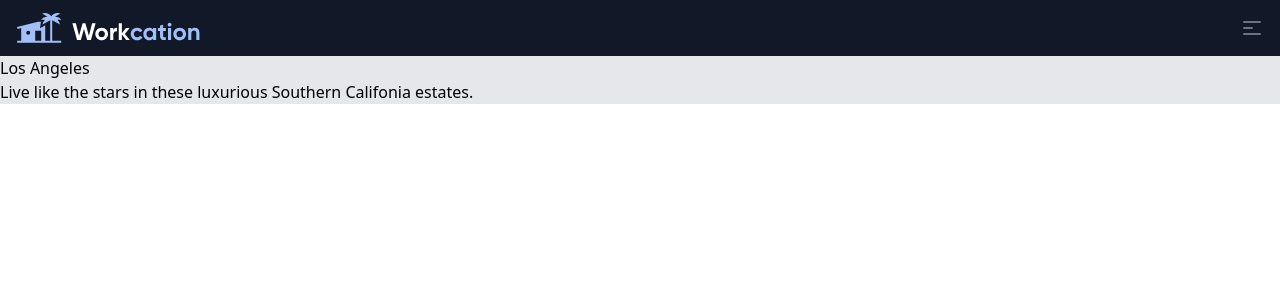
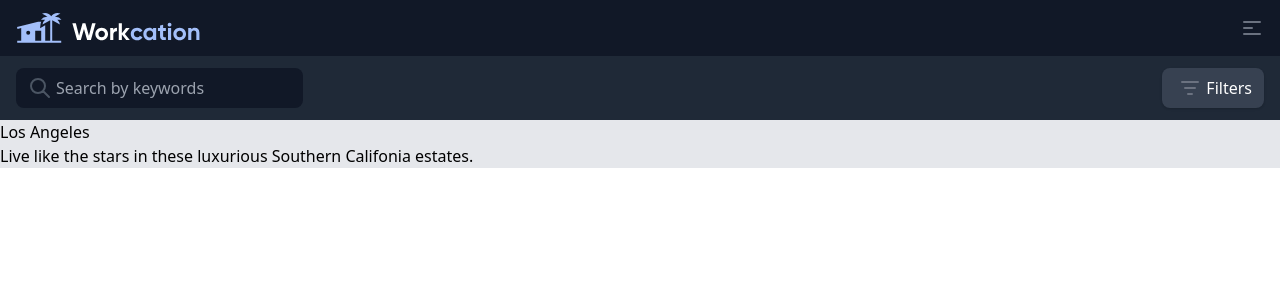
Before and after one commit to acatzk/workcation, a Vue app: page / in a window 1280 px wide. Shown: the top 300 px of the page. Built offline with nearby package versions, Linux system fonts and the light colour scheme.

Commit message:
Section design done

```diff
--- a/src/App.vue
+++ b/src/App.vue
@@ -31,8 +31,34 @@
         </svg>
       </button>
     </header>
-    <section>
-
+    <section class="flex justify-between bg-gray-800 px-4 py-3">
+      <div class="relative">
+        <div class="absolute inset-y-0 left-0 flex items-center pl-3">
+          <svg class="w-6 h-6 text-gray-600"
+               stroke="currentColor"
+               xmlns:xlink="http://www.w3.org/1999/xlink"
+               xmlns="http://www.w3.org/2000/svg"
+               viewBox="0 0 24 24"
+               preserveAspectRatio="xMidYMid meet"
+               fill="none">
+            <path xmlns="http://www.w3.org/2000/svg"
+                  stroke-linecap="round"
+                  stroke-linejoin="round"
+                  stroke-width="2"
+                  d="M21 21l-6-6m2-5a7 7 0 11-14 0 7 7 0 0114 0z">
+            </path>
+          </svg>
+        </div>
+        <input placeholder="Search by keywords" class="rounded-lg bg-gray-900 text-white py-2 pl-10 pr-4 focus:outline-none focus:shadow-lg focus:text-gray-900 focus:bg-white">
+      </div>
+      <button class="inline-flex items-center hover:bg-gray-600 pl-4 pr-3 focus:outline-none focus:shadow-outline rounded-lg bg-gray-700 shadow">
+        <svg class="h-6 w-6 fill-current text-gray-500"
+              viewBox="0 0 24 24"
+              xmlns="http://www.w3.org/2000/svg">
+          <path d="M3 6a1 1 0 0 1 1-1h16a1 1 0 1 1 0 2H4a1 1 0 0 1-1-1zm3 6a1 1 0 0 1 1-1h10a1 1 0 1 1 0 2H7a1 1 0 0 1-1-1zm4 5a1 1 0 1 0 0 2h4a1 1 0 1 0 0-2h-4z" />
+        </svg>
+        <span class="ml-1 text-white font-medium">Filters</span>
+      </button>
     </section>
     <main>
       <h3>Los Angeles</h3>
```
